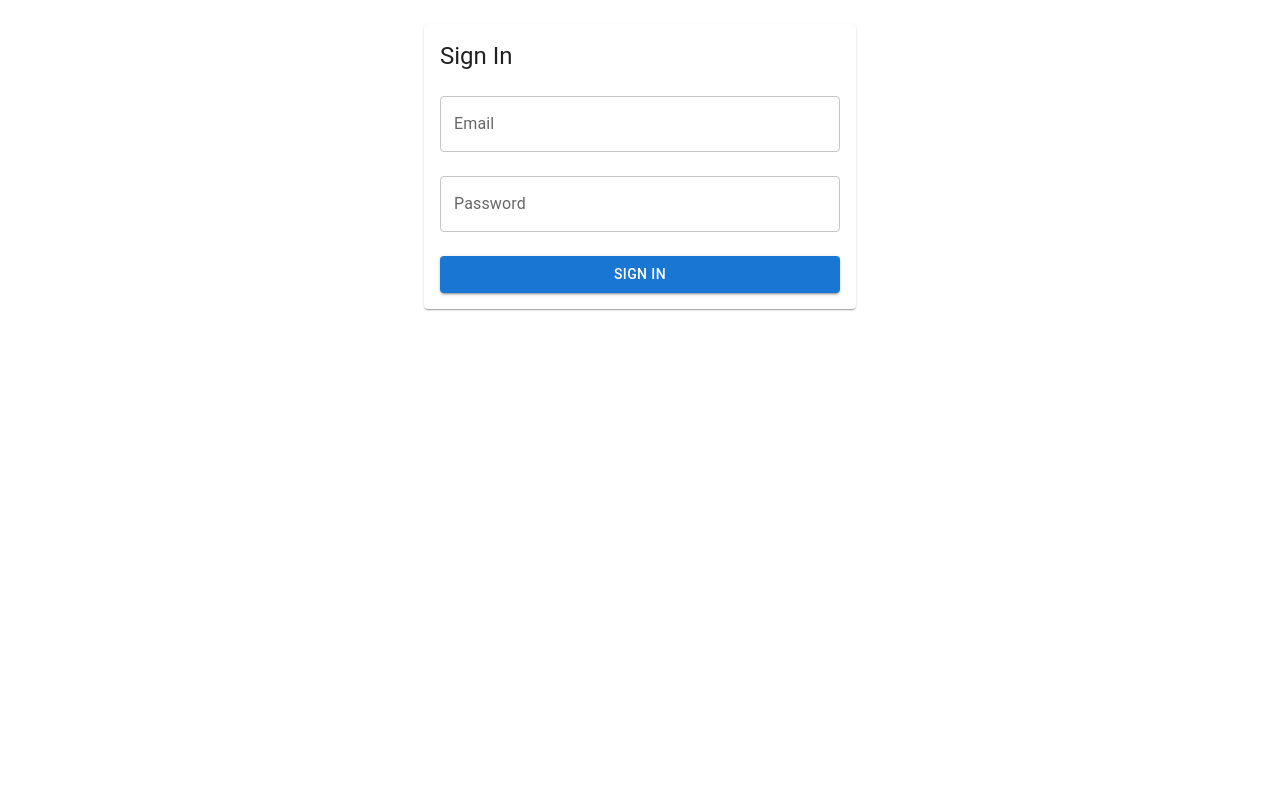
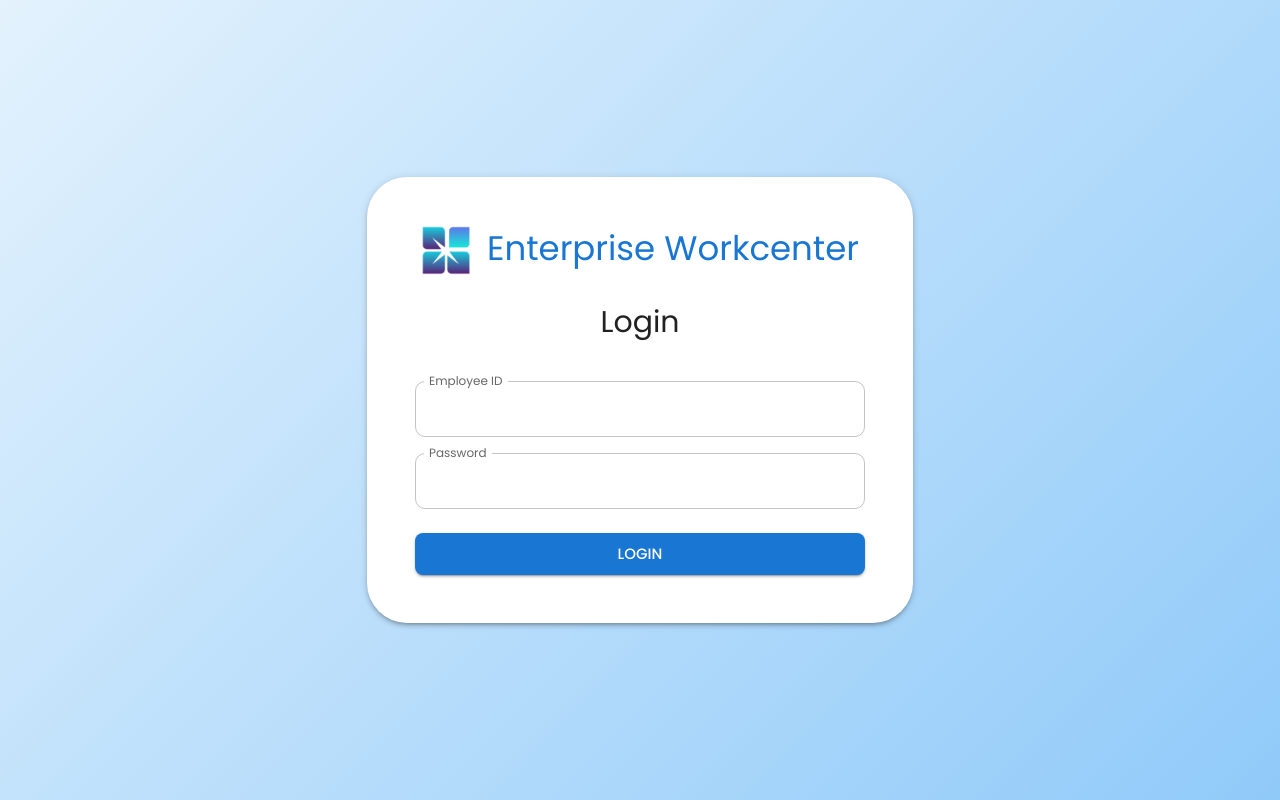
Before and after one commit to T-Joseph-Kim/cloud-work-manager, a React (Create React App) app in the folder client/: page /signin in a window 1280 px wide. Built offline with nearby package versions, Linux system fonts and the light colour scheme; some icons are missing.

Commit message:
login page ui

```diff
--- a/client/public/index.html
+++ b/client/public/index.html
@@ -24,7 +24,12 @@
       work correctly both with client-side routing and a non-root public URL.
       Learn how to configure a non-root public URL by running `npm run build`.
     -->
-    <title>React App</title>
+    <title>Enterprise Workcenter</title>
+    <link
+  href="https://fonts.googleapis.com/css2?family=Poppins:wght@300;400;500;600;700&display=swap"
+  rel="stylesheet"
+/>
+
   </head>
   <body>
     <noscript>You need to enable JavaScript to run this app.</noscript>
--- a/client/src/index.js
+++ b/client/src/index.js
@@ -2,11 +2,15 @@ import React from 'react';
 import { createRoot } from 'react-dom/client';
 import App from './App';
 import { BrowserRouter } from 'react-router-dom';
+import { ThemeProvider } from '@mui/material/styles';
+import theme from './theme';
 
 const container = document.getElementById('root');
 const root = createRoot(container);
 root.render(
   <BrowserRouter>
-    <App />
+    <ThemeProvider theme={theme}>
+      <App />
+    </ThemeProvider>
   </BrowserRouter>
 );
--- a/client/src/pages/SignIn.js
+++ b/client/src/pages/SignIn.js
@@ -1,38 +1,127 @@
 import React, { useState } from 'react';
 import { TextField, Button, Typography, Box, Paper } from '@mui/material';
+import { useHistory } from 'react-router-dom';
+import InputAdornment from '@mui/material/InputAdornment';
+import AccountCircle from '@mui/icons-material/AccountCircle';
+import LockIcon from '@mui/icons-material/Lock';
 
 export default function SignIn() {
-  const [form, setForm] = useState({ email: '', password: '' });
-  const handleChange = e => setForm({ ...form, [e.target.name]: e.target.value });
-  const handleSubmit = e => { e.preventDefault(); /* stub: on success, redirect to /tasks */ };
+  const [form, setForm] = useState({ employeeId: '', password: '' });
+  const history = useHistory();
+
+  const handleChange = e =>
+    setForm({ ...form, [e.target.name]: e.target.value });
+  const handleSignIn = () => history.push('/tasks');
 
   return (
-    <Paper style={{ padding: 16, maxWidth: 400, margin: 'auto' }}>
-      <Typography variant="h5" gutterBottom>Sign In</Typography>
-      <form onSubmit={handleSubmit} noValidate>
+    <Box
+      sx={{
+        position: 'fixed',
+        inset: 0,
+        display: 'flex',
+        alignItems: 'center',
+        justifyContent: 'center',
+        background: 'linear-gradient(135deg, #e3f2fd 0%, #90caf9 100%)',
+      }}
+    >
+      <Paper
+        elevation={3}
+        sx={{
+          p: 6,
+          maxWidth: 450,
+          width: '100%',
+          textAlign: 'center',
+          borderRadius: 10,
+          minHeight: '350px',
+          display: 'flex',
+          flexDirection: 'column',
+          justifyContent: 'space-between',
+        }}
+      >
+        <Box
+          sx={{
+            display: 'flex',
+            alignItems: 'center',
+            justifyContent: 'center',
+            mb: 1,
+          }}
+        >
+          <Box
+            component="img"
+            src="/images/logo.png"
+            alt="Logo"
+            sx={{ height: 50, mr: 2, mb: 1 }}
+          />
+          <Typography
+            variant="h4"
+            component="h1"
+            gutterBottom
+            sx={{ color: 'primary.main' }}
+          >
+            Enterprise Workcenter
+          </Typography>
+        </Box>
+
+        <Typography component="h2" gutterBottom sx={{fontSize: '30px'}}>
+          Login
+        </Typography>
+
+        <Box
+          component="form"
+          noValidate
+          sx={{ mt: 2, display: 'flex', flexDirection: 'column', gap: 2 }}
+        >
           <TextField
-          label="Email"
-          name="email"
+            label="Employee ID"
+            name="employeeId"
             fullWidth
-          margin="normal"
-          value={form.email}
+            value={form.employeeId}
             onChange={handleChange}
+            sx={{
+              '& .MuiOutlinedInput-root': {
+                borderRadius: '10px',
+              },
+            }}
+            InputProps={{
+              startAdornment: (
+                <InputAdornment position="start">
+                  <AccountCircle />
+                </InputAdornment>
+              ),
+            }}
           />
+
           <TextField
             label="Password"
             name="password"
             type="password"
             fullWidth
-          margin="normal"
             value={form.password}
             onChange={handleChange}
+            sx={{
+              '& .MuiOutlinedInput-root': {
+                borderRadius: '10px',
+              },
+            }}
+            InputProps={{
+              startAdornment: (
+                <InputAdornment position="start">
+                  <LockIcon />
+                </InputAdornment>
+              ),
+            }}
           />
-        <Box mt={2}>
-          <Button variant="contained" color="primary" type="submit" fullWidth>
-            Sign In
+
+          <Button
+            variant="contained"
+            size="large"
+            onClick={handleSignIn}
+            sx={{ mt: 1, borderRadius: '8px' }}
+          >
+            Login
           </Button>
         </Box>
-      </form>
       </Paper>
+    </Box>
   );
 }
--- /dev/null
+++ b/client/src/theme.js
@@ -0,0 +1,9 @@
+import { createTheme } from '@mui/material/styles';
+
+const theme = createTheme({
+  typography: {
+    fontFamily: '"Poppins", sans-serif',
+  },
+});
+
+export default theme;
```
Also changed, not shown: client/public/images/logo.png (added), 1 other file (tests, documents, lock files or other folders). Lines whose indentation alone changed are shown as unchanged.
